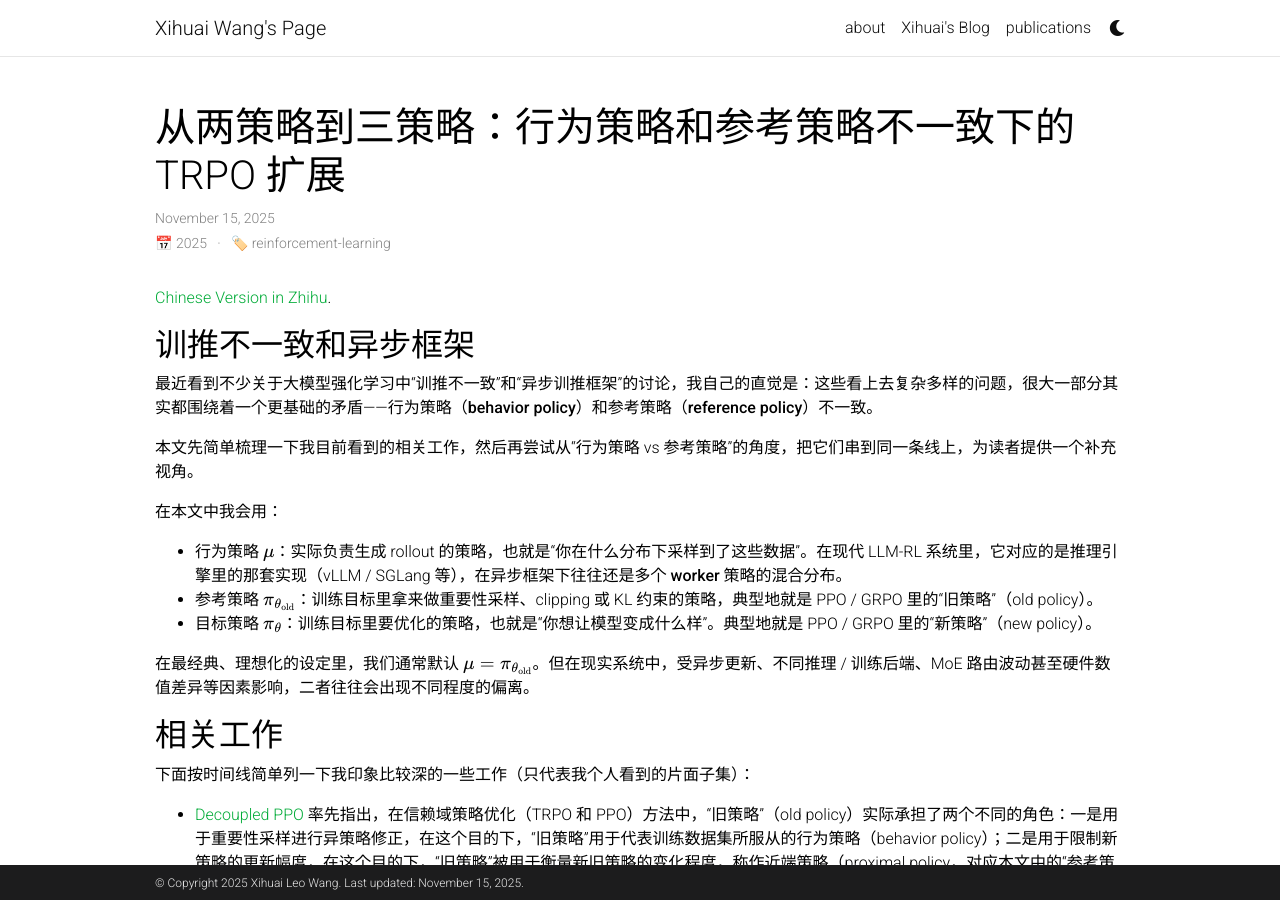
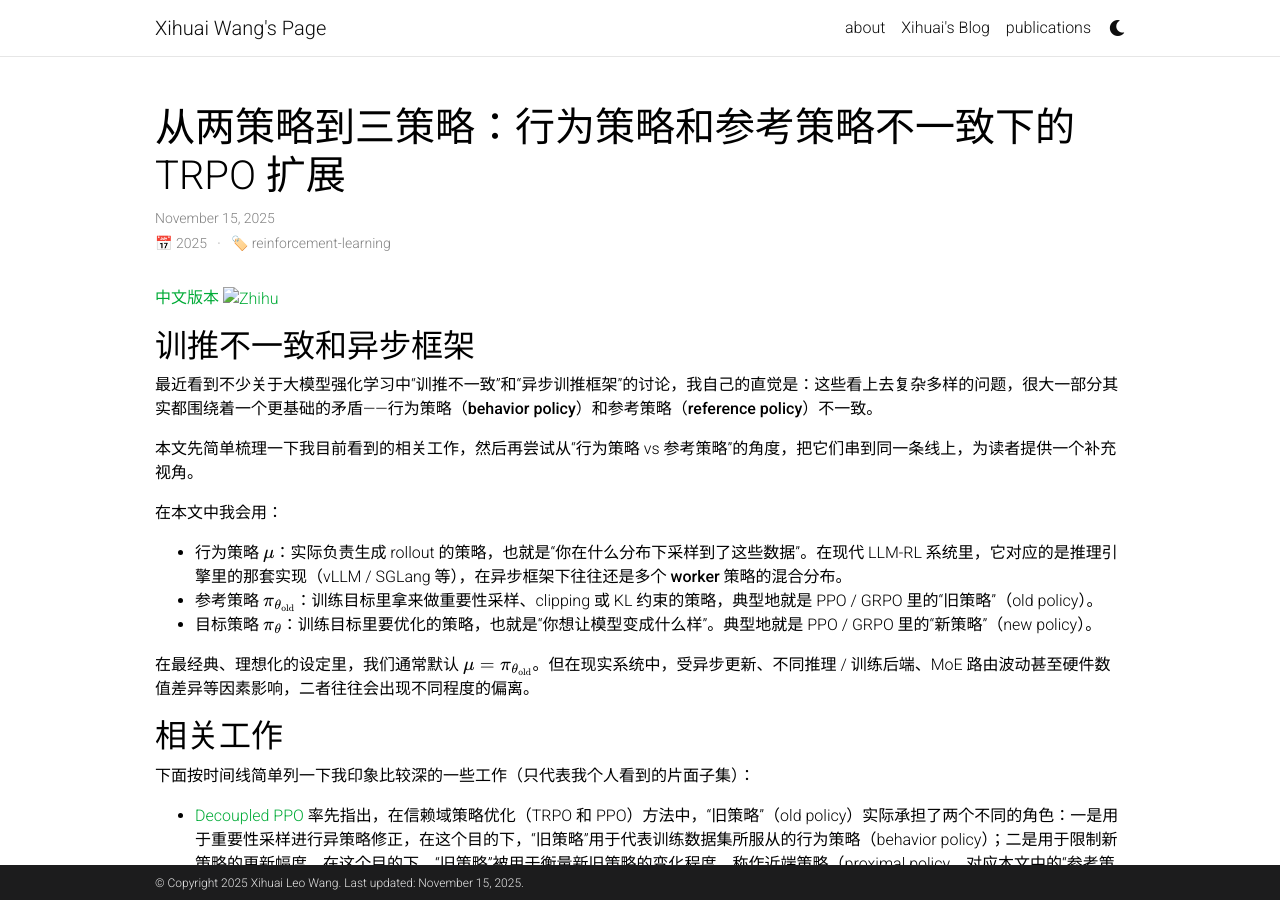
Before and after one commit to xihuai18/xihuai18.github.io, a Jekyll site: the page built from _posts/2025-11-15-three-policy-en.md, in a window 1280 px wide and 900 px high. Built offline with Jekyll 4.4.1, drawn with Linux system fonts in a browser that asks for light colours; comment, search, counter and statistics services are not loaded; a style sheet for code colours, icons or effects is not loaded.

Commit message:
修正文档中的链接格式，增强可读性

```diff
--- a/_posts/2025-11-15-three-policy-en.md
+++ b/_posts/2025-11-15-three-policy-en.md
@@ -6,7 +6,8 @@ description: 在大模型强化学习中，因为推理框架和训练框架的
 categories: reinforcement-learning
 ---
 
-[Chinese Version in Zhihu](https://zhuanlan.zhihu.com/p/1973206684907365344).
+[中文版本](https://zhuanlan.zhihu.com/p/1973206684907365344) [![Zhihu](https://static.zhihu.com/heifetz/favicon.ico)](https://zhuanlan.zhihu.com/p/1973206684907365344)
+
 
 ## 训推不一致和异步框架
 
```
Also changed, not shown: _posts_backup/2025-11-15-three-policy-cn.md (renamed from _posts/backup/2025-11-15-three-policy-cn.md).
